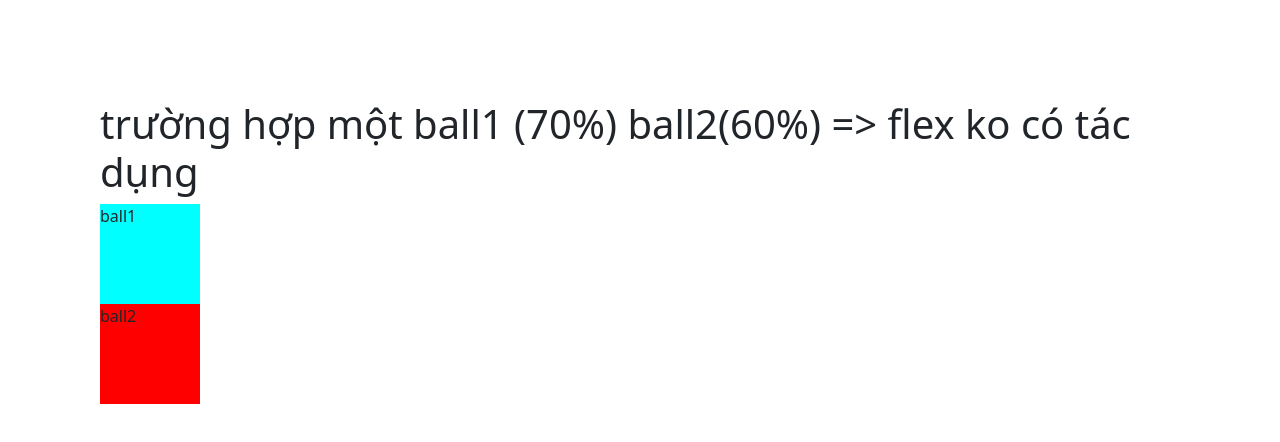
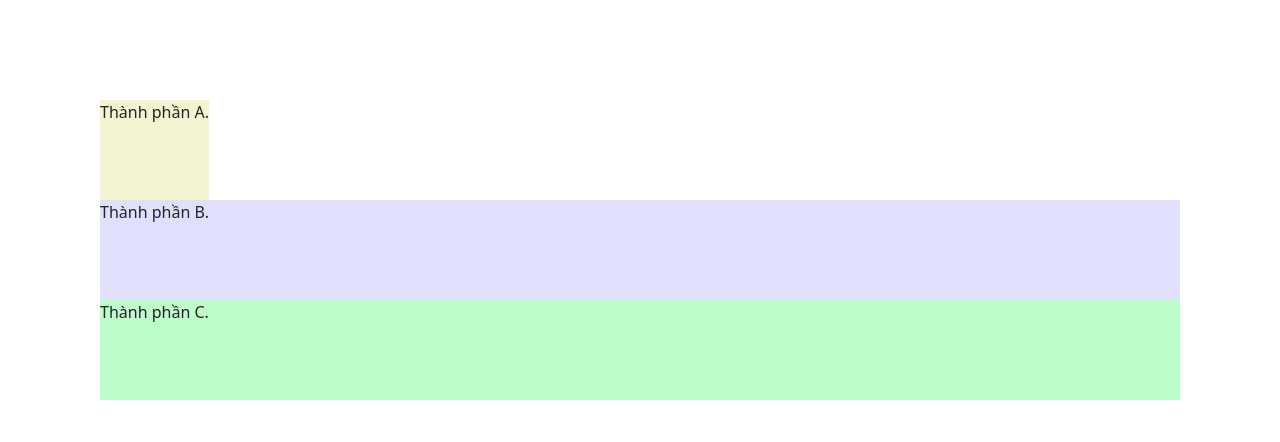
Before and after one commit to AnhQuan4554/Example-tkWeb-24-11, a plain HTML site: page index.html in a window 1280 px wide. Drawn offline with nearby package versions, Linux system fonts and the light colour scheme.

Commit message:
clear don gian

```diff
--- a/index.html
+++ b/index.html
@@ -14,55 +14,13 @@
     />
   </head>
   <body>
-    <!-- <div class="wrap">
-      <img class="imgDemo" src="./cr7.png" alt="" />
-      <img class="imgDemo" src="./cr7.png" alt="" />
-      <p>
-        Lorem ipsum dolor sit, amet consectetur adipisicing elit. Temporibus
-        ratione laborum nulla fugit vel animi at odit, voluptates delectus
-        ducimus corrupti ea ipsum commodi quisquam ipsam eos reprehenderit
-        fugiat reiciendis. Lorem ipsum dolor sit, amet consectetur adipisicing
-        elit. Temporibus ratione laborum nulla fugit vel animi at odit,
-        voluptates delectus ducimus corrupti ea ipsum commodi quisquam ipsam eos
-        reprehenderit fugiat reiciendis. Lorem ipsum dolor sit, amet consectetur
-        adipisicing elit. Temporibus ratione laborum nulla fugit vel animi at
-        odit, voluptates delectus ducimus corrupti ea ipsum commodi quisquam
-        ipsam eos reprehenderit fugiat reiciendis. Lorem ipsum dolor sit, amet
-        consectetur adipisicing elit. Temporibus ratione laborum nulla fugit vel
-        animi at odit, voluptates delectus ducimus corrupti ea ipsum commodi
-        quisquam ipsam eos reprehenderit fugiat reiciendis. Lorem ipsum dolor
-        sit, amet consectetur adipisicing elit. Temporibus ratione laborum nulla
-        fugit vel animi at odit, voluptates delectus ducimus corrupti ea ipsum
-        commodi quisquam ipsam eos reprehenderit fugiat reiciendis. Lorem ipsum
-        dolor sit, amet consectetur adipisicing elit. Temporibus ratione laborum
-        nulla fugit vel animi at odit, voluptates delectus ducimus corrupti ea
-        ipsum commodi quisquam ipsam eos reprehenderit fugiat reiciendis. Lorem
-        ipsum dolor sit, amet consectetur adipisicing elit. Temporibus ratione
-        laborum nulla fugit vel animi at odit, voluptates delectus ducimus
-        corrupti ea ipsum commodi quisquam ipsam eos reprehenderit fugiat
-        reiciendis. Lorem ipsum dolor sit, amet consectetur adipisicing elit.
-        Temporibus ratione laborum nulla fugit vel animi at odit, voluptates
-        delectus ducimus corrupti ea ipsum commodi quisquam ipsam eos
-        reprehenderit fugiat reiciendis. Lorem ipsum dolor sit, amet consectetur
-        adipisicing elit. Temporibus ratione laborum nulla fugit vel animi at
-        odit, voluptates delectus ducimus corrupti ea ipsum commodi quisquam
-        ipsam eos reprehenderit fugiat reiciendis.
-      </p>
-    </div> -->
-
-    <!-- <div class="wrap">
-      <div class="ball1">ball1</div>
-      <div class="ball2">ball2</div>
-    </div> -->
-
-    <h1>trường hợp một ball1 (70%) ball2(60%) => flex ko có tác dụng</h1>
-
     <div class="wrap">
-      <div class="ball1">ball1</div>
-      <div class="ball2">ball2</div>
+      <div class="box1">Thành phần A.</div>
+      <div class="box2">Thành phần B.</div>
+      <div class="box3">Thành phần C.</div>
     </div>
-    <!-- inherit -->
-
+    <!-- Do Thành phần A có sử dụng float nên nếu còn vùng không gian trống,
+       Thành phần B liền kề nó sẽ lập tức chiếm chỗ, chính vì vậy mà ta có giao diện như trên. -->
     <!-- bootstrap -->
     <script
       src="https://cdn.jsdelivr.net/npm/@popperjs/core@2.9.2/dist/umd/popper.min.js"
--- a/style.css
+++ b/style.css
@@ -6,22 +6,19 @@
 body {
   padding: 100px;
 }
-.imgDemo {
-  /* float: left; */
-  /* float: right; */
-}
-.wrap {
-  width: 400px;
-}
-.ball1,
-.ball2 {
-  width: 100px;
+.box1,
+.box2,
+.box3 {
   height: 100px;
 }
-.ball1 {
-  background-color: aqua;
-  /* width: 300px;  */
+.box1 {
+  background: #f3f3cf;
+  float: left;
 }
-.ball2 {
-  background-color: red;
+.box2 {
+  background: #e0e0fc;
+  clear: left;
 }
+.box3 {
+  background: #befcc9;
+}
```
